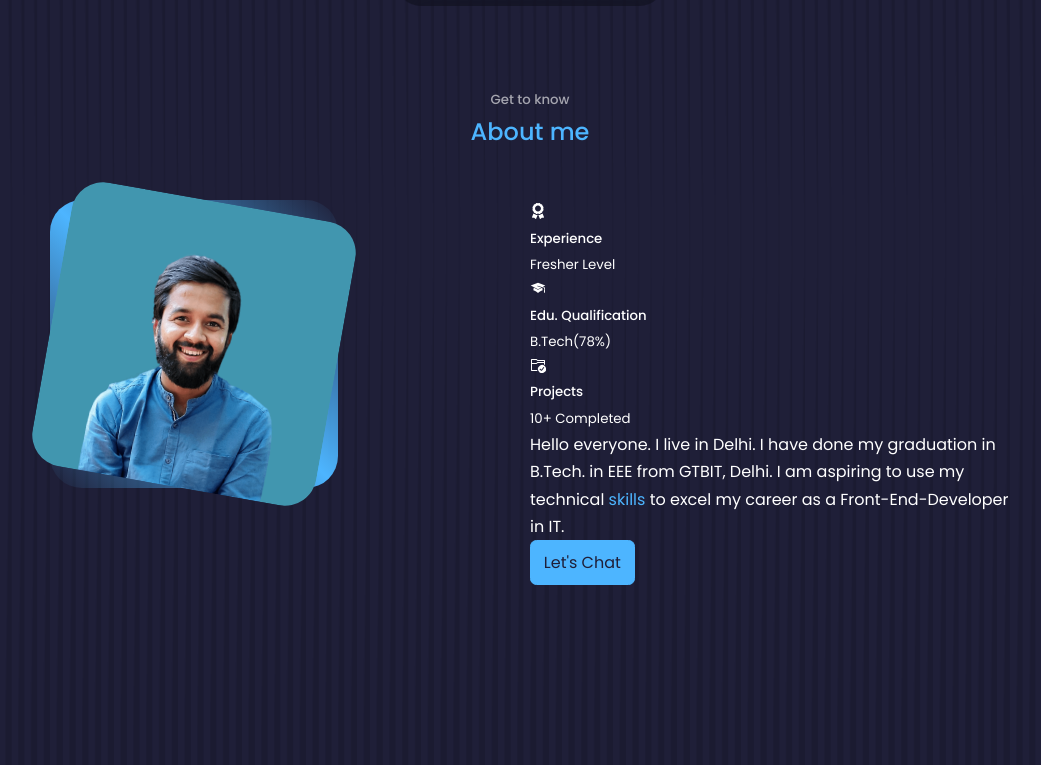
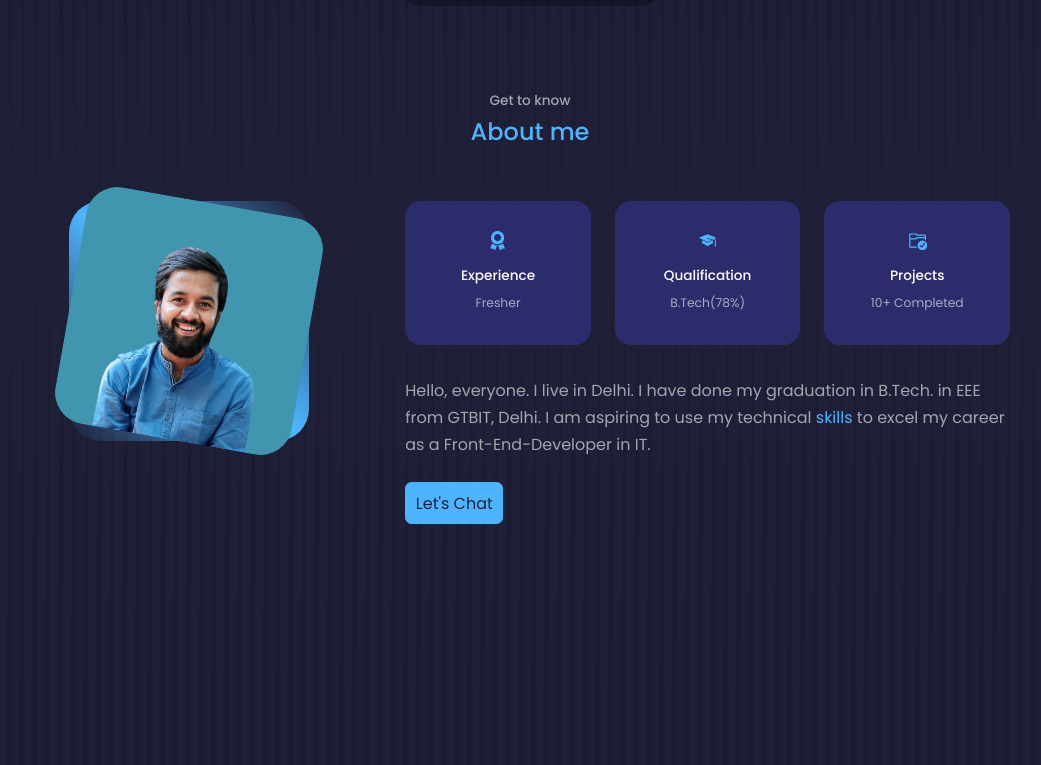
Before and after one commit to ash14ish/My-Portfolio, a React (Create React App) app: page / in a window 1280 px wide. Shown: the part 775-1540 px from the top of the page, without its empty margins (110-1151 px from the left). Built offline with nearby package versions, Linux system fonts and the light colour scheme.

Commit message:
portfolio

```diff
--- a/src/components/About/About.css
+++ b/src/components/About/About.css
@@ -1,7 +1,10 @@
 .about__container {
   display: grid;
-  grid-template-columns: 30% 50%;
-  gap: 20%;
+  margin: 0;
+  padding: 0;
+  grid-template-columns: 25% 63%;
+  justify-content: end;
+  gap: 10%;
 }
 
 .about__me {
@@ -28,3 +31,66 @@
 .about__me-image:hover {
   transform: rotate(0);
 }
+
+.about__cards {
+  display: grid;
+  grid-template-columns: repeat(3, 1fr);
+  gap: 1.5rem;
+}
+
+.about__card {
+  background: var(--color-bg-variant);
+  border: 1px solid transparent;
+  border-radius: 1rem;
+  padding: 1.8rem 1rem;
+  text-align: center;
+}
+
+.about__card:hover {
+  background: transparent;
+  border-color: var(--color-primary-variant);
+  transition: var(--transition);
+  cursor: default;
+}
+
+.about__icon {
+  color: var(--color-primary);
+  font-size: 1.2rem;
+  margin-bottom: 0.4rem;
+}
+
+h5 {
+  font-size: 0.85rem;
+}
+
+small {
+  color: var(--color-light);
+  font-size: 0.77rem;
+}
+
+.about__content p {
+  margin: 2rem 0 1.5rem 0;
+  color: var(--color-light);
+}
+
+.about__content > a {
+  padding: 0.4rem 0.6rem;
+}
+
+@media (max-width: 1024px) {
+  .about__container {
+    grid-template-columns: 1fr;
+  }
+
+  .about__me {
+    width: 40%;
+    margin: 2rem auto 4rem;
+  }
+
+  .about__content p {
+    margin: 1rem 0 1.2rem 0;
+  }
+}
+
+@media (max-width: 600px) {
+}
--- a/src/components/About/About.jsx
+++ b/src/components/About/About.jsx
@@ -20,12 +20,12 @@ const About = () => {
             <article className="about__card">
               <FaAward className="about__icon" />
               <h5>Experience</h5>
-              <small>Fresher Level</small>
+              <small>Fresher</small>
             </article>
 
             <article className="about__card">
               <GiGraduateCap className="about__icon" />
-              <h5>Edu. Qualification</h5>
+              <h5>Qualification</h5>
               <small>B.Tech(78%)</small>
             </article>
 
@@ -34,18 +34,18 @@ const About = () => {
               <h5>Projects</h5>
               <small>10+ Completed</small>
             </article>
+          </div>
 
-            <p>
-              Hello everyone. I live in Delhi. I have done my graduation in
-              B.Tech. in EEE from GTBIT, Delhi. I am aspiring to use my
-              technical <a href="#skillsdetails">skills</a> to excel my career
-              as a Front-End-Developer in IT.
-            </p>
+          <p>
+            Hello, everyone. I live in Delhi. I have done my graduation in
+            B.Tech. in EEE from GTBIT, Delhi. I am aspiring to use my technical{" "}
+            <a href="#skillsdetails">skills</a> to excel my career as a
+            Front-End-Developer in IT.
+          </p>
 
-            <a href="#contact" className="btn btn-primary">
-              Let's Chat
-            </a>
-          </div>
+          <a href="#contact" className="btn btn-primary">
+            Let's Chat
+          </a>
         </div>
       </div>
     </section>
--- a/src/index.css
+++ b/src/index.css
@@ -136,6 +136,10 @@ img {
 }
 
 @media (max-width: 1024px) {
+  #about {
+    height: 100%;
+  }
+
   .container {
     width: var(--container-width-md);
   }
```
